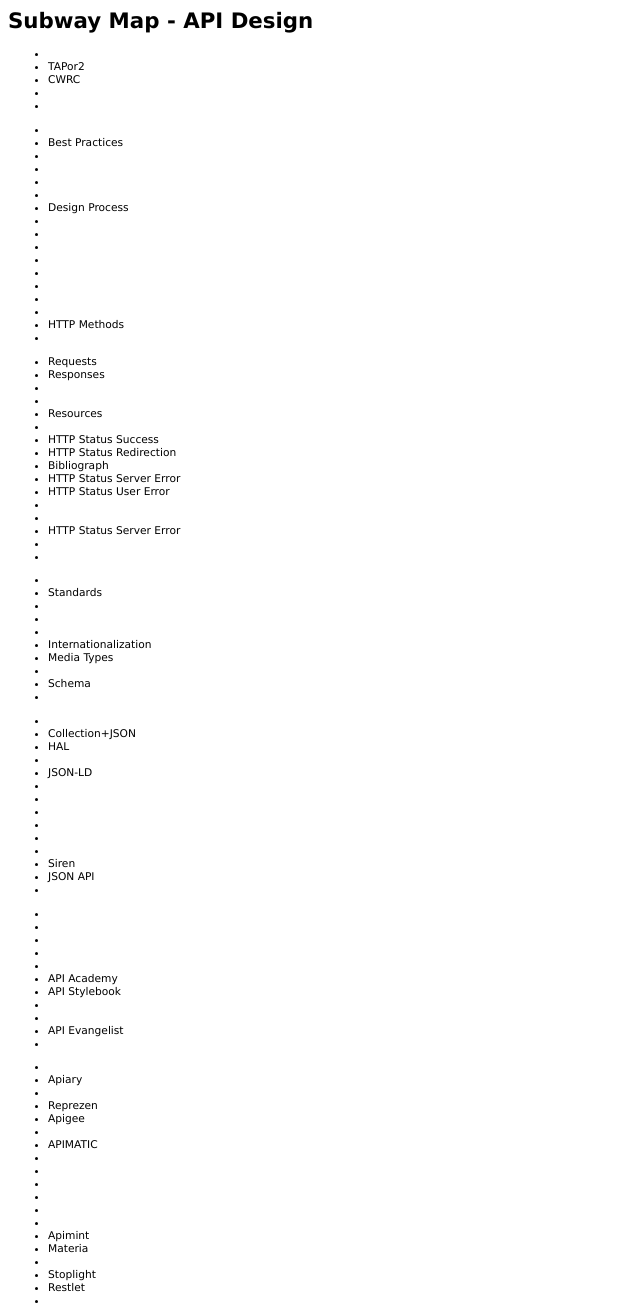
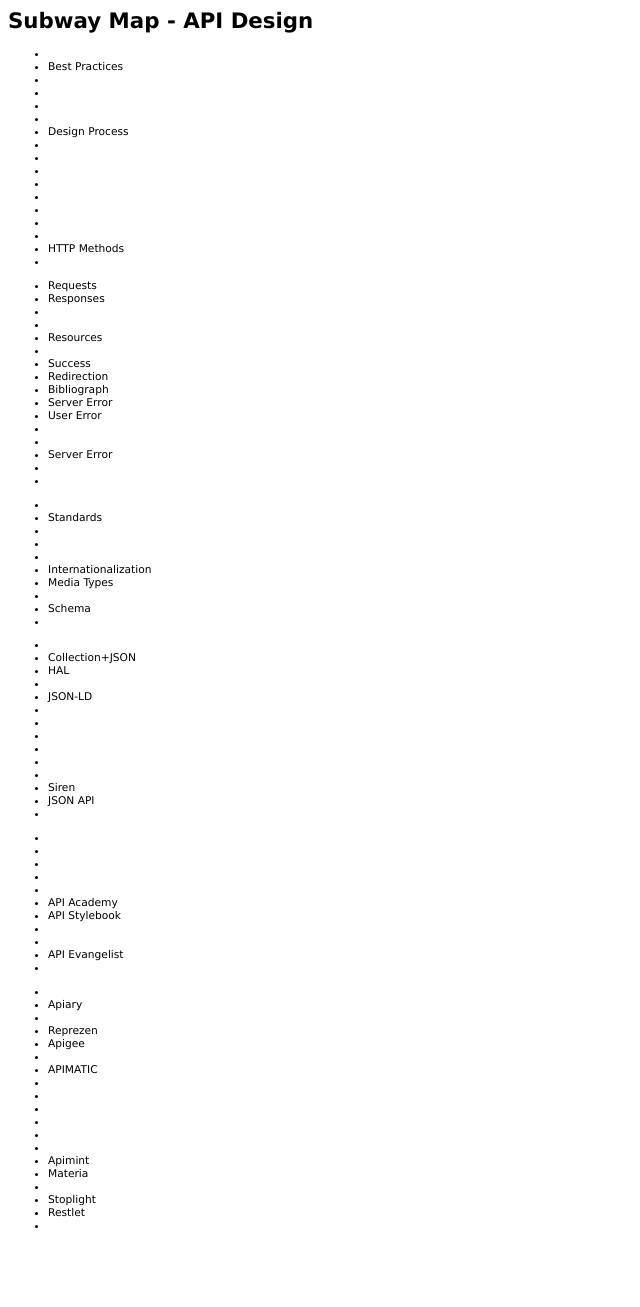
Before and after one commit to kinlane/subway-maps, a Jekyll site: the page api-design.html, which Jekyll copies as it is, in a window 1280 px wide. Shown: the whole page, without its empty margins (0-640 px from the left). Built offline with Jekyll 4.4.1, drawn with Linux system fonts in a browser that asks for light colours; nearby versions of some CDN libraries; after the commit the page ends 1232 px from its top, so only the background shows below that.

Commit message:
clean up

```diff
--- a/api-design.html
+++ b/api-design.html
@@ -55,14 +55,6 @@
 
 <div class="subway-map" data-columns="30" data-rows="30" data-cellSize="33" data-legendId="legend" data-grid="false" data-gridNumbers="true" data-lineWidth="8">
 
-		<ul data-color="#efefef" data-label="National Projects">
-			<li data-coords="0,20.25"></li>
-			<li data-coords="2.2,18.25" data-marker="@interchange">TAPor2</li>
-			<li data-coords="3.85,16.25" data-marker="@interchange">CWRC</li>
-			<li data-coords="6,14.25"></li>
-			<li data-coords="30,14.25"></li>
-		</ul>
-
 		<ul data-color="#efefef">
 			<li data-coords="14.75,30"></li>
 			<li data-coords="14.75,26" data-marker="interchange">Best Practices</li>
@@ -90,15 +82,15 @@
 			<li data-coords="7,11.6"></li>
 			<li data-coords="7,13.4">Resources</li>
 			<li data-coords="7,14"></li>
-			<li data-coords="8,15" data-marker="interchange" data-markerInfo="v3" data-dir="S">HTTP Status Success</li>
-			<li data-coords="10,15" data-marker="interchange" data-markerInfo="v3">HTTP Status Redirection</li>
+			<li data-coords="8,15" data-marker="interchange" data-markerInfo="v3" data-dir="S">Success</li>
+			<li data-coords="10,15" data-marker="interchange" data-markerInfo="v3">Redirection</li>
 			<li data-coords="14,15" data-marker="interchange" data-markerInfo="h2">
 Bibliograph</li>
-			<li data-coords="18,15" data-marker="interchange" data-markerInfo="v3">HTTP Status Server Error</li>
-			<li data-coords="21,15" data-marker="interchange" data-markerInfo="v4">HTTP Status User Error</li>
+			<li data-coords="18,15" data-marker="interchange" data-markerInfo="v3">Server Error</li>
+			<li data-coords="21,15" data-marker="interchange" data-markerInfo="v4">User Error</li>
 			<li data-coords="21.5,15" data-dir="E"></li>
 			<li data-coords="22.5,16" data-dir="E"></li>
-			<li data-coords="22.5,18" data-marker="station">HTTP Status Server Error</li>
+			<li data-coords="22.5,18" data-marker="station">Server Error</li>
 			<li data-coords="23.5,19" data-dir="S"></li>
 			<li data-coords="25,19"></li>
 		</ul>
```
